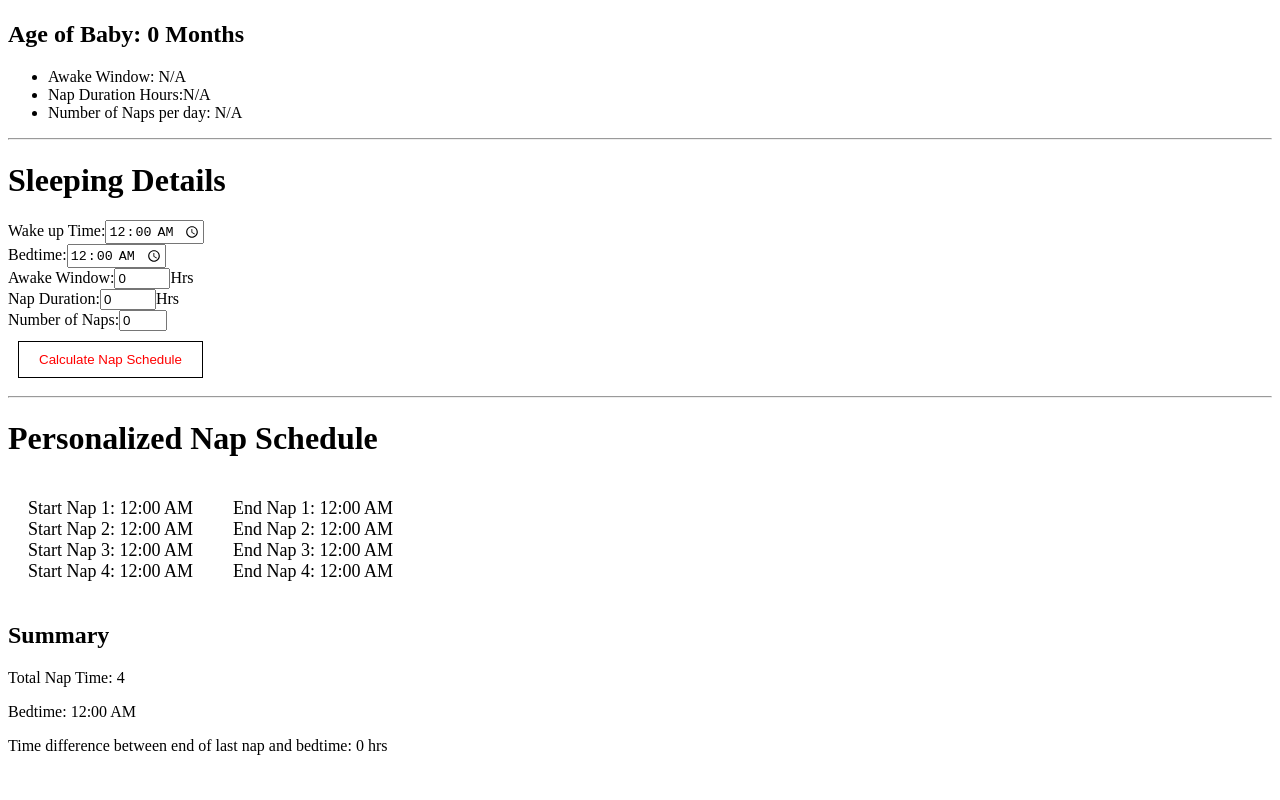
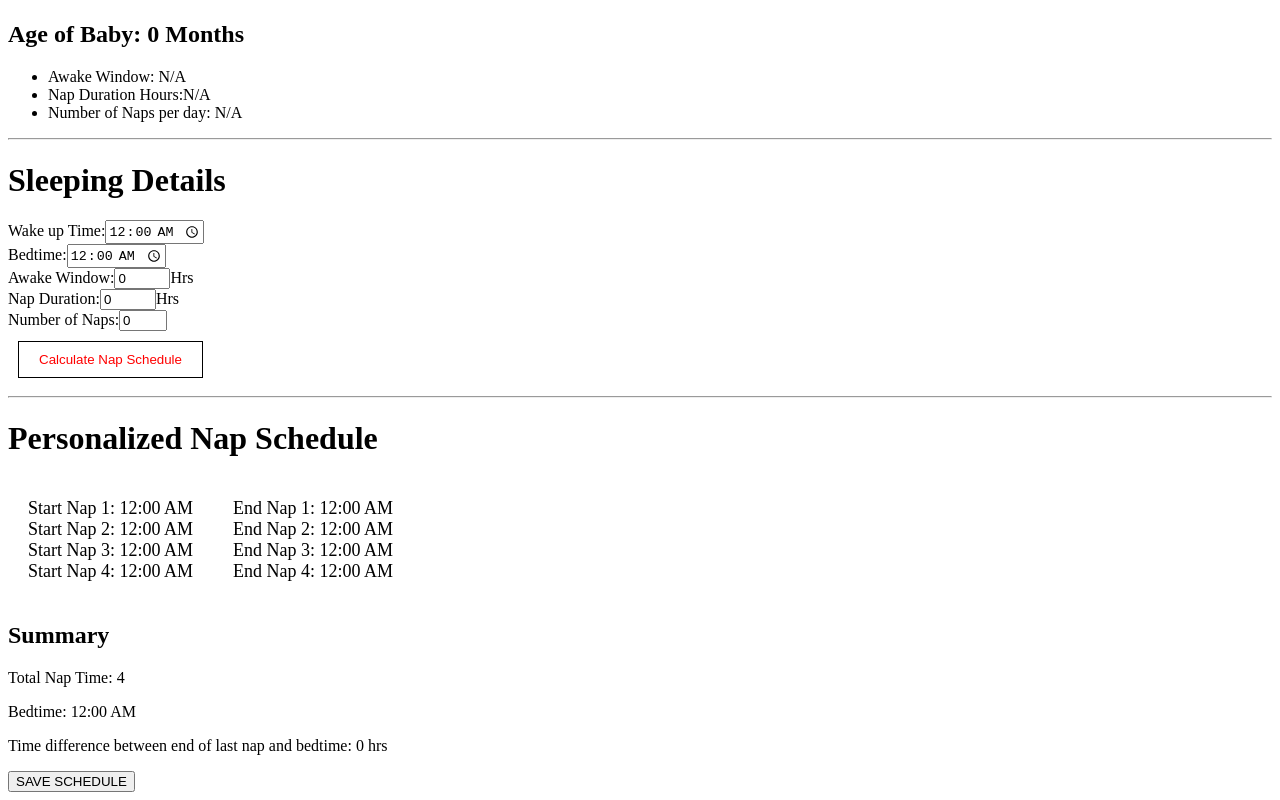
Before and after one commit to hannaohandrews/parent_math, a React (Vite) app: page / in a window 1280 px wide. Shown: the part 353-1153 px from the top of the page. Before the commit the page ends 1124 px from the top, so only its background shows below. Built offline with nearby package versions, Linux system fonts and the light colour scheme.

Commit message:
added buttons

```diff
--- a/src/components/PersonalNapSchedule.jsx
+++ b/src/components/PersonalNapSchedule.jsx
@@ -89,6 +89,7 @@ export default function PersonalNapSchedule({
 					{timeDifferenceInHours < 0 ? 0 : timeDifferenceInHours} hrs
 				</p>
 			</div>
+			<button>SAVE SCHEDULE</button>
 		</>
 	);
 }
```
